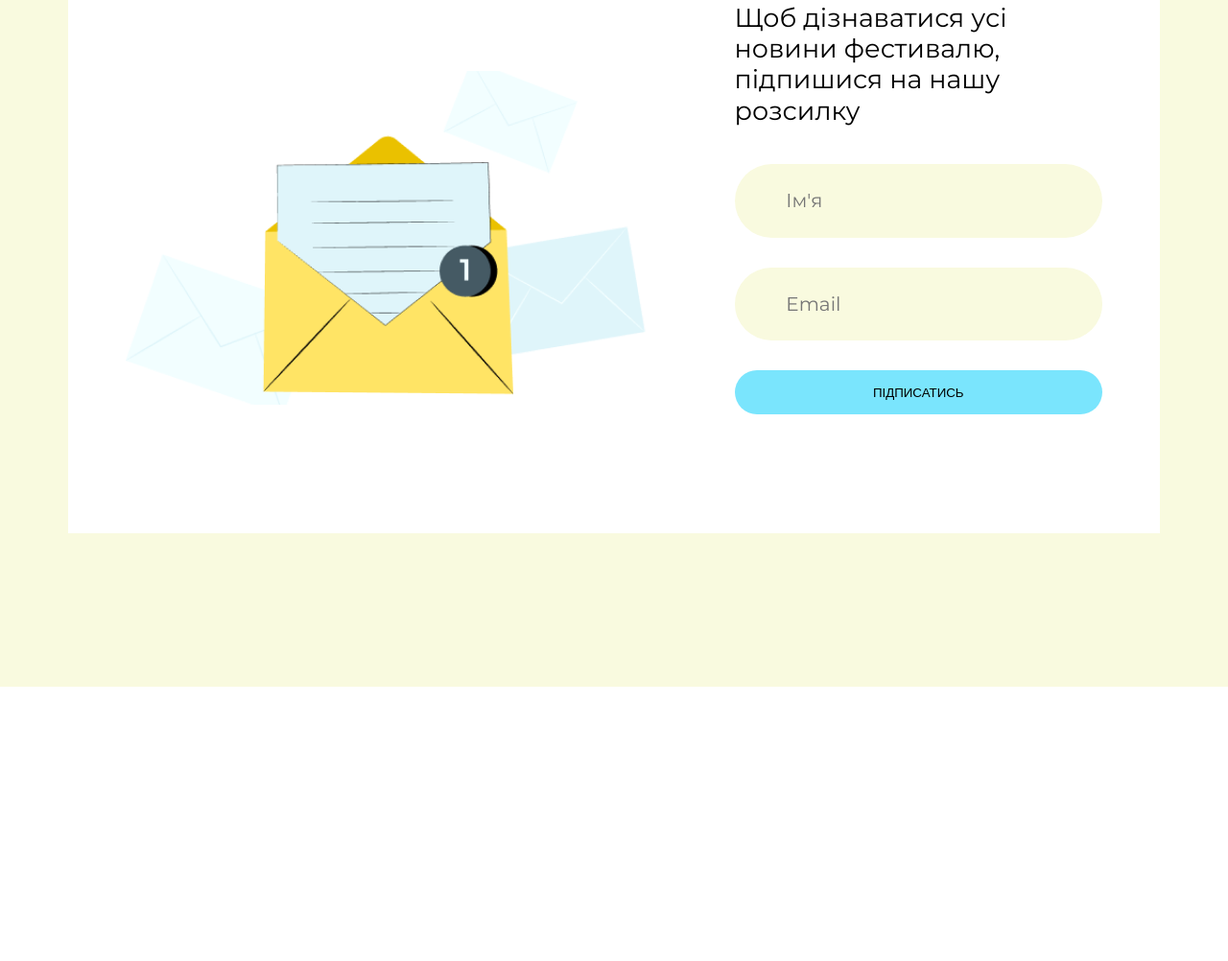
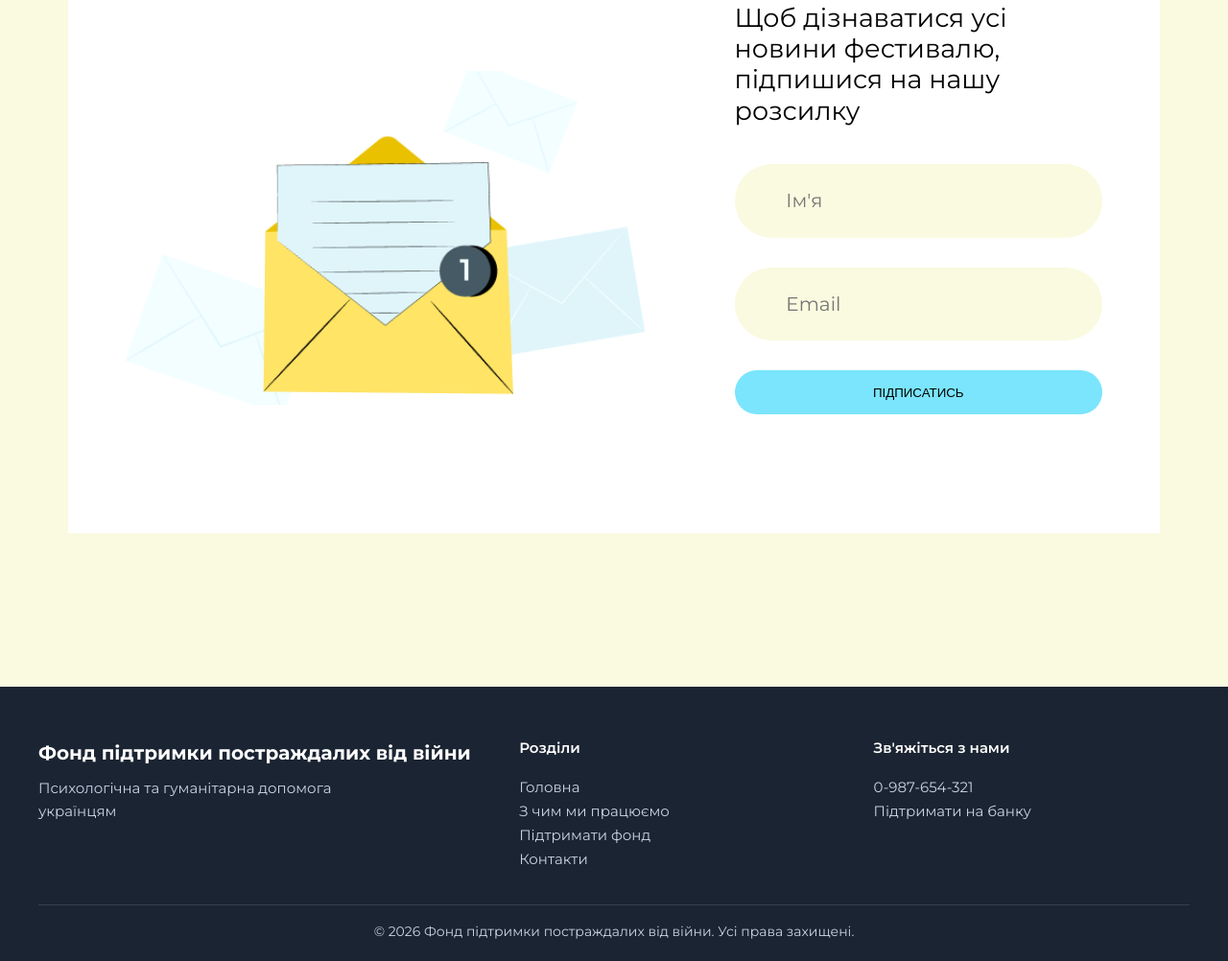
Before and after one commit to vviolaaa/war-support-fund, a website: page index.html in a window 1280 px wide. Shown: the part 4500-5502 px from the top of the page at 96% size. Before the commit the page ends 5216 px from the top, so only its background shows below. Drawn offline with Linux system fonts and the light colour scheme.

Commit message:
feat: Add a footer

```diff
--- a/index.html
+++ b/index.html
@@ -166,6 +166,34 @@
             </div>
         </div>
     </section>
+
+    <footer class="footer">
+        <div class="footer-container">
+            <div class="footer-about">
+                <p class="footer-title">Фонд підтримки постраждалих від війни</p>
+                <p class="footer-text">Психологічна та гуманітарна допомога українцям</p>
+            </div>
+
+            <nav class="footer-nav" aria-label="Навігація у футері">
+                <p class="footer-heading">Розділи</p>
+                <a href="#home">Головна</a>
+                <a href="#work">З чим ми працюємо</a>
+                <a href="#support">Підтримати фонд</a>
+                <a href="#contacts">Контакти</a>
+            </nav>
+
+            <div class="footer-contacts">
+                <p class="footer-heading">Зв'яжіться з нами</p>
+                <a href="tel:0987654321">0-987-654-321</a>
+                <a href="https://send.monobank.ua/jar/8VKoiC3p6q" target="_blank" rel="noopener noreferrer">Підтримати
+                    на банку</a>
+            </div>
+        </div>
+
+        <p class="footer-bottom">
+            © <span id="footer-year">2026</span> Фонд підтримки постраждалих від війни. Усі права захищені.
+        </p>
+    </footer>
 
     <!-- Слайдер: З чим ми працюємо -->
     <dialog class="modal modal--wide" id="modal-work" aria-labelledby="modal-work-title">
@@ -380,6 +408,10 @@
                 </div>
             </article>
         </div>
+
+        <script>
+            document.getElementById('footer-year').textContent = new Date().getFullYear();
+        </script>
     </dialog>
 </body>
 
--- a/style.css
+++ b/style.css
@@ -410,6 +410,81 @@ body {
     font-size: 1.25rem;
 }
 
+.footer {
+    --footer-bg: #1b2432;
+    --footer-text: #c9d3e3;
+    --footer-accent: #7de5ff;
+
+    background: var(--footer-bg);
+    color: var(--footer-text);
+    padding: 56px 24px 24px;
+}
+
+.footer-container {
+    max-width: 1200px;
+    margin: 0 auto;
+    display: grid;
+    grid-template-columns: 1.4fr 1fr 1fr;
+    gap: 40px;
+}
+
+.footer-title {
+    color: #fff;
+    font-size: 20px;
+    font-weight: 700;
+    line-height: 1.3;
+    margin-bottom: 12px;
+}
+
+.footer-text {
+    font-size: 15px;
+    line-height: 1.6;
+    max-width: 320px;
+}
+
+.footer-heading {
+    color: #fff;
+    font-size: 15px;
+    font-weight: 600;
+    margin-bottom: 16px;
+}
+
+.footer-nav,
+.footer-contacts {
+    display: flex;
+    flex-direction: column;
+    align-items: flex-start;
+    gap: 10px;
+    font-size: 15px;
+}
+
+.footer a {
+    color: var(--footer-text);
+    text-decoration: none;
+    transition: color 0.2s ease;
+}
+
+.footer a:hover,
+.footer a:focus-visible {
+    color: var(--footer-accent);
+}
+
+.footer-bottom {
+    max-width: 1200px;
+    margin: 40px auto 0;
+    padding-top: 20px;
+    border-top: 1px solid rgb(255 255 255 / 0.12);
+    font-size: 14px;
+    text-align: center;
+}
+
+@media (max-width: 768px) {
+    .footer-container {
+        grid-template-columns: 1fr;
+        gap: 28px;
+    }
+}
+
 
 @media screen and (max-width: 500px) {
     body {
```
